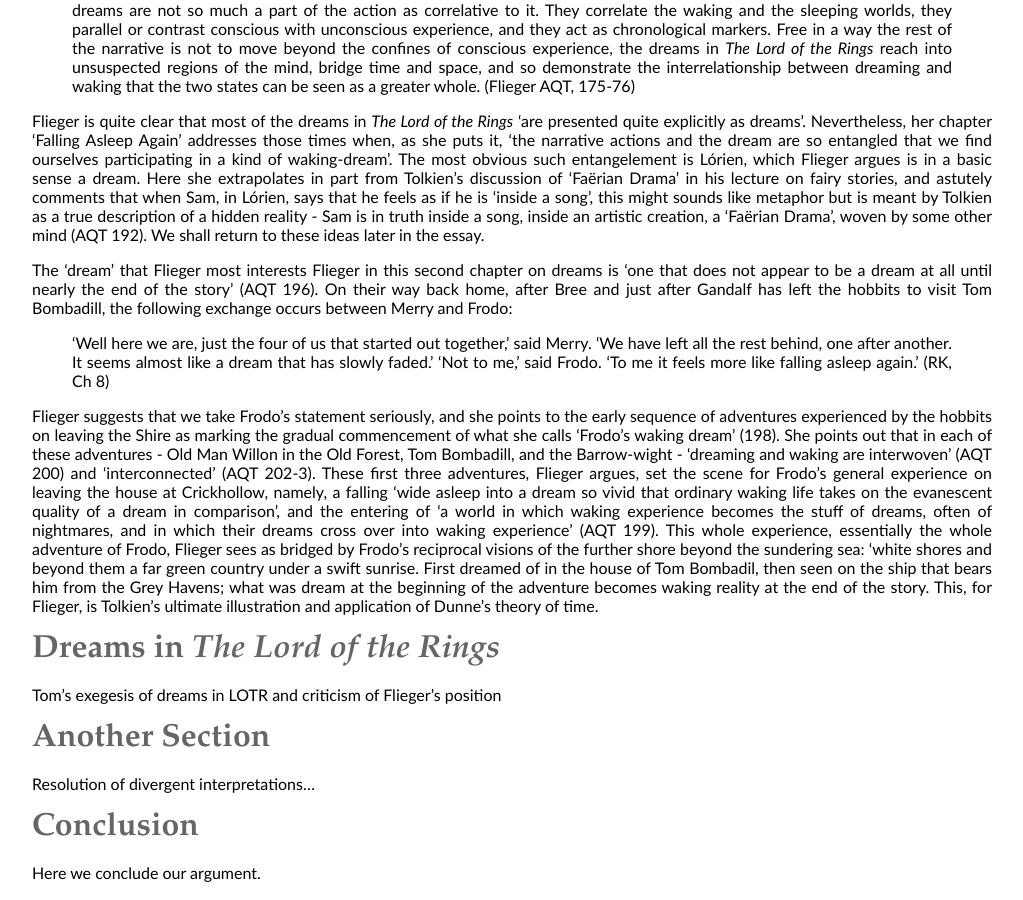
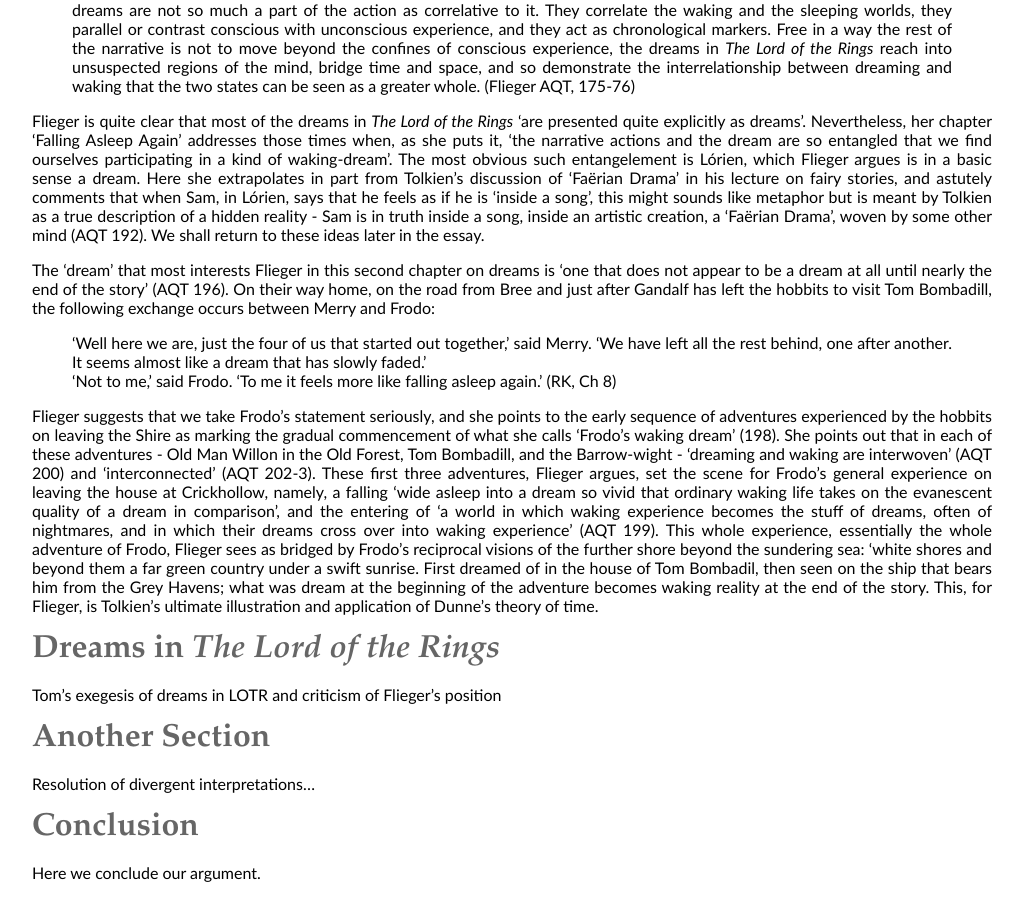
Before and after one commit to uoou/AWildernessOfDragons, a Jekyll site: the page built from essay.md, in a window 1280 px wide and 900 px high, scrolled down 2025 px. Shown: the whole window, without its empty margins (0-1023 px from the left). Built offline with Jekyll 4.4.1, drawn with Linux system fonts in a browser that asks for light colours; Markdown is read by kramdown in place of the engine named in the settings.

Commit message:
Update essay.md

```diff
--- a/essay.md
+++ b/essay.md
@@ -51,7 +51,7 @@
 
 Flieger is quite clear that most of the dreams in *The Lord of the Rings* 'are presented quite explicitly as dreams'. Nevertheless, her chapter 'Falling Asleep Again' addresses those times when, as she puts it, 'the narrative actions and the dream are so entangled that we find ourselves participating in a kind of waking-dream'. The most obvious such entangelement is Lórien, which Flieger argues is in a basic sense a dream. Here she extrapolates in part from Tolkien's discussion of ‘Faërian Drama’ in his lecture on fairy stories, and astutely comments that when Sam, in Lórien, says that he feels as if he is ‘inside a song’, this might sounds like metaphor but is meant by Tolkien as a true description of a hidden reality - Sam is in truth inside a song, inside an artistic creation, a ‘Faërian Drama’, woven by some other mind (AQT 192). We shall return to these ideas later in the essay.
 
-The 'dream' that Flieger most interests Flieger in this second chapter on dreams is 'one that does not appear to be a dream at all until nearly the end of the story' (AQT 196). On their way back home, after Bree and just after Gandalf has left the hobbits to visit Tom Bombadill, the following exchange occurs between Merry and Frodo:
+The 'dream' that most interests Flieger in this second chapter on dreams is 'one that does not appear to be a dream at all until nearly the end of the story' (AQT 196). On their way home, on the road from Bree and just after Gandalf has left the hobbits to visit Tom Bombadill, the following exchange occurs between Merry and Frodo:
 
 >'Well here we are, just the four of us that started out together,' said Merry. 'We have left all the rest behind, one after another. It seems almost like a dream that has slowly faded.'
 >'Not to me,' said Frodo. 'To me it feels more like falling asleep again.' (RK, Ch 8)
```
